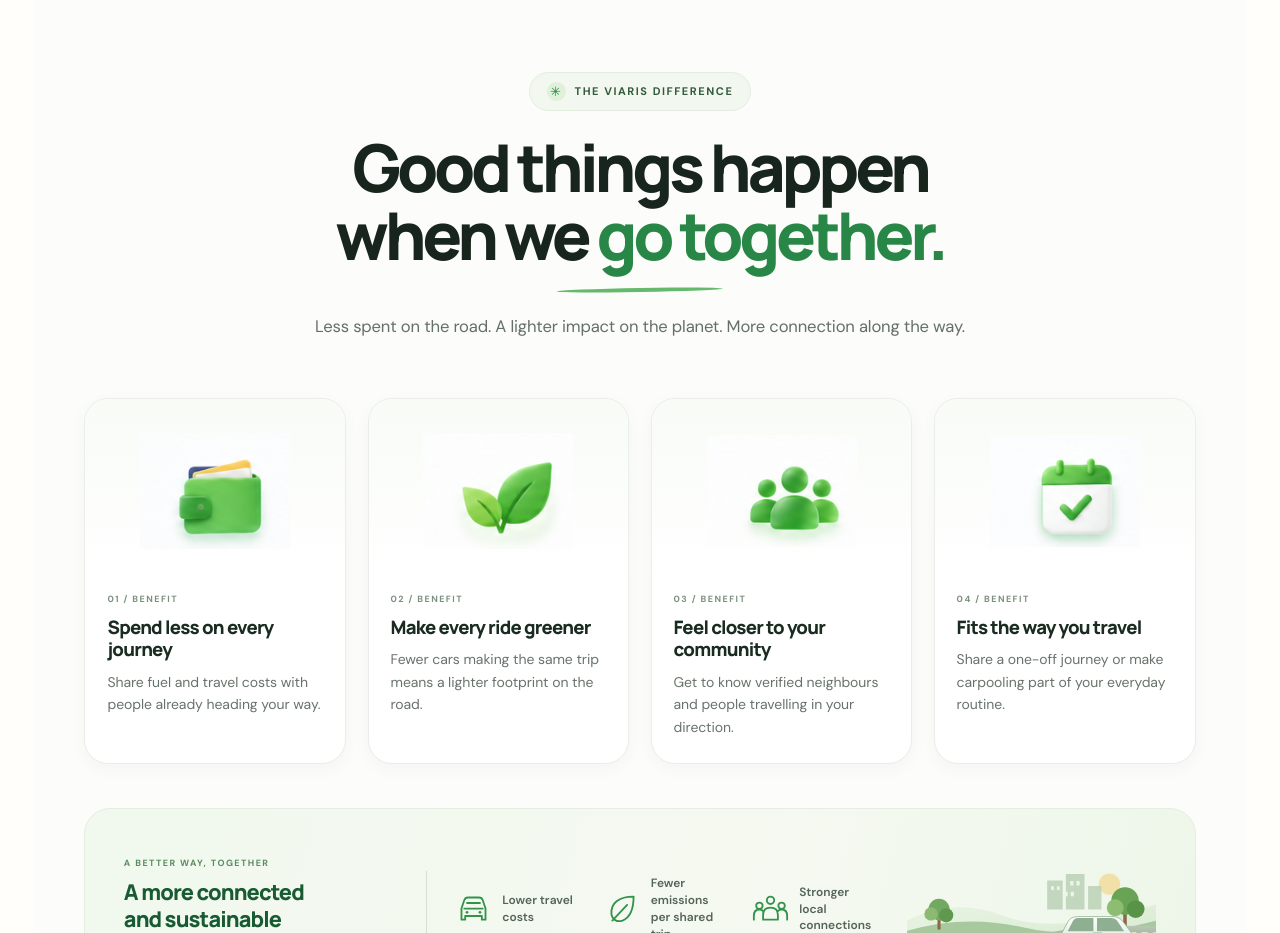
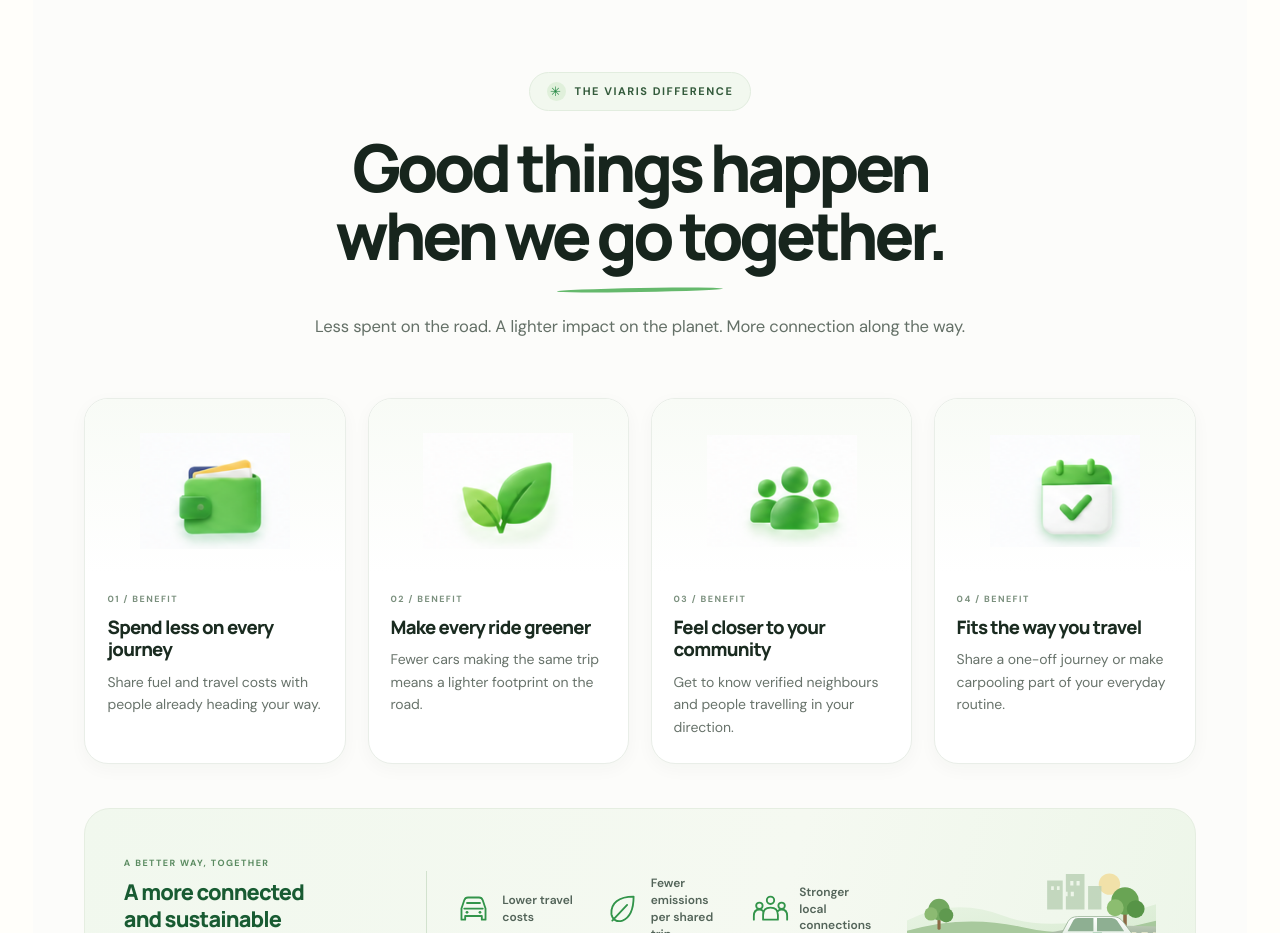
Before and after one commit to Surya8074/viaris-website, a React (Vite) app: page / in a window 1280 px wide. Shown: the part 4820-5753 px from the top of the page. Built offline with nearby package versions, Linux system fonts and the light colour scheme.

Commit message:
Unify Benefits heading typography

```diff
--- a/src/components/BenefitsSection.tsx
+++ b/src/components/BenefitsSection.tsx
@@ -87,7 +87,7 @@ export default function BenefitsSection() {
       <div className="vb-shell">
         <header className="vb-header">
           <div className="vb-eyebrow"><span aria-hidden="true">✳</span> THE VIARIS DIFFERENCE</div>
-          <h2 id="vb-title">Good things happen<br className="vb-title-break" /> when we <em>go together.</em></h2>
+          <h2 id="vb-title">Good things happen<br className="vb-title-break" /> when we go together.</h2>
           <span className="vb-underline" aria-hidden="true" />
           <p>Less spent on the road. A lighter impact on the planet. More connection along the way.</p>
         </header>
```
